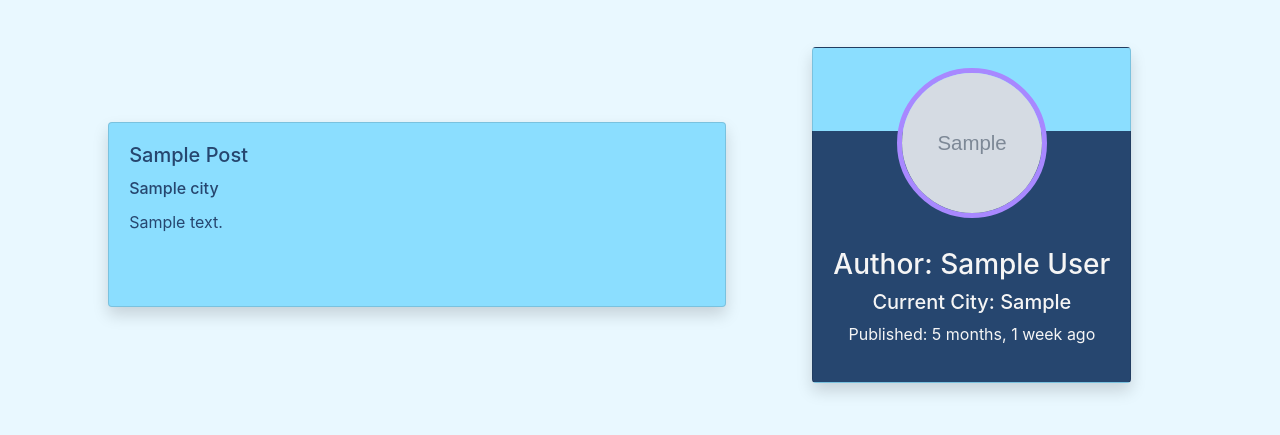
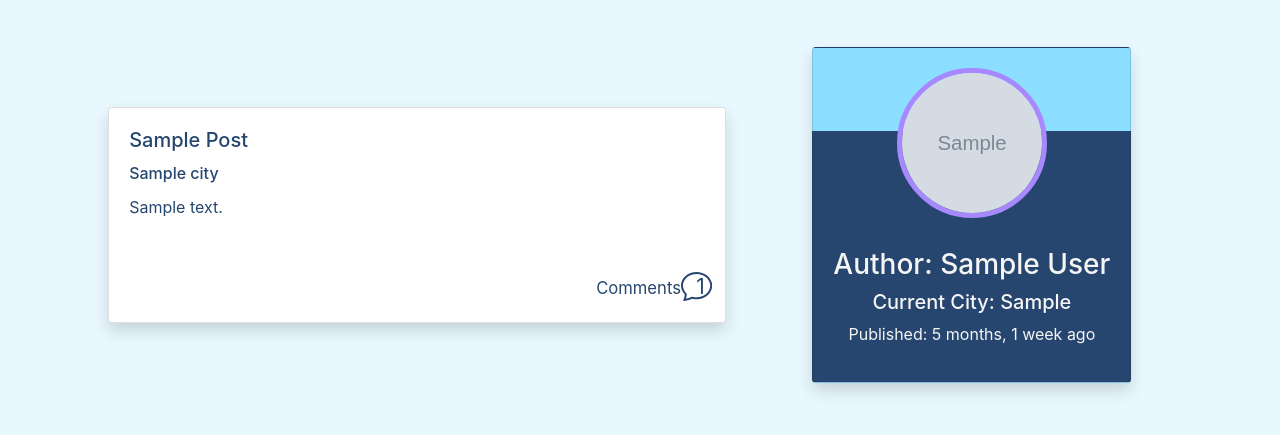
Before and after one commit to ncbentley/wayfarer, a Django app: a page that uses main_app/templates/cities/post.html in a window 1280 px wide. Shown: the part 380-815 px from the top of the page. Run offline with Django 3.2, Linux system fonts and the light colour scheme; tables that the repository leaves empty hold one stand-in row (values such as "Sample post"); grey boxes marked "Sample" are stand-in pictures; some libraries are stand-ins or nearby versions.

Commit message:
comments DONE

```diff
--- a/main_app/static/styles/styles.css
+++ b/main_app/static/styles/styles.css
@@ -228,7 +228,7 @@ button.edit:hover {
 }
 
 #contributions {
-    background-color: var(--cyan);
+    background-color: white;
     margin-bottom: 20px;
 }
 
@@ -247,8 +247,8 @@ span.badge {
 }
 
 #post-card{
-    background-color: rgb(139,222,255);
-    color: rgb(38,70,111);
+    background-color: white;;
+    color: var(--primary);
 }
 
 .btn-edit {
@@ -420,3 +420,40 @@ h1.wayfarer {
     font-size: .9em;
     color: gray
 }
+
+#comments-link {
+    font-size: 1.3em;
+    text-decoration: none;
+    color: var(--primary);
+    position: relative;
+    transition-duration: .3s;
+}
+
+#comments-link:hover {
+    transform: scale(1.1);
+    color: var(--purple);
+}
+
+.comment-number {
+    text-align: center;
+}
+
+.bi-chat {
+    position: absolute;
+    top: -1px;
+    left: 85px;
+}
+
+.comment-label {
+    font-size: .8em;
+}
+
+.profile-link {
+    color: gray;
+    text-decoration: none;
+}
+
+.profile-link:hover {
+    color: var(--purple);
+    text-decoration: none;
+}
--- a/main_app/templates/cities/comments.html
+++ b/main_app/templates/cities/comments.html
@@ -35,11 +35,11 @@
     {% for comment in comments%}
     <div id="comment-card" class="card shadow rounded">
         <div class="card-body">
-            <div class="post-card my-auto card shadow d-flex flex-row m-2 pt-2">
+            <div id="post-card" class="my-auto card shadow d-flex flex-row m-2 pt-2">
                 <!-- Author image -->
                 <img src="{% static '' %}{{comment.user.image}}" alt="" class="p-0 my-2 ml-3 img-thumbnail avatar">
                 <div class="ml-3 titles overflow-scroll">
-                    <span class="relative-time">{{comment.time|timesince}} ago</span>
+                    <span class="relative-time"><a href="{%url 'public_profile' comment.user.username%}" class="profile-link">{{comment.user}}</a> - {{comment.time|timesince}} ago</span>
                     <p class="post-title">{{comment.content}}</p>
                 </div>
             </div>
--- a/main_app/templates/cities/post.html
+++ b/main_app/templates/cities/post.html
@@ -30,6 +30,17 @@
                             Delete Post
                         </button>
                         {%endif%}
+                        <div class="d-flex float-right">
+                            <a href='{{post.id}}/comments' id="comments-link">
+                                <span class="comment-label">Comments&nbsp;&nbsp;</span>
+                                <span class="comment-number">
+                                    {{comments}}
+                                </span>
+                                <svg class="bi bi-chat" width="1.5em" height="1.5em" viewBox="0 0 16 16" fill="currentColor" xmlns="http://www.w3.org/2000/svg">
+                                    <path fill-rule="evenodd" d="M2.678 11.894a1 1 0 0 1 .287.801 10.97 10.97 0 0 1-.398 2c1.395-.323 2.247-.697 2.634-.893a1 1 0 0 1 .71-.074A8.06 8.06 0 0 0 8 14c3.996 0 7-2.807 7-6 0-3.192-3.004-6-7-6S1 4.808 1 8c0 1.468.617 2.83 1.678 3.894zm-.493 3.905a21.682 21.682 0 0 1-.713.129c-.2.032-.352-.176-.273-.362a9.68 9.68 0 0 0 .244-.637l.003-.01c.248-.72.45-1.548.524-2.319C.743 11.37 0 9.76 0 8c0-3.866 3.582-7 8-7s8 3.134 8 7-3.582 7-8 7a9.06 9.06 0 0 1-2.347-.306c-.52.263-1.639.742-3.468 1.105z"/>
+                                </svg>
+                            </a>
+                        </div>
                     </div>
 
                 </div>
--- a/main_app/views.py
+++ b/main_app/views.py
@@ -51,7 +51,8 @@ def profile(request):
                 cities[city] += 1
             else:
                 cities[city] = 1
-        context = {'edit_profile_form': EditProfileForm(initial={'full_name':request.user.full_name, 'current_city':request.user.current_city}), 'posts': posts, 'view_user': request.user, 'cities': cities, 'image_form':ImageForm()}
+        comments = Comment.objects.filter(user=request.user).count()
+        context = {'edit_profile_form': EditProfileForm(initial={'full_name':request.user.full_name, 'current_city':request.user.current_city}), 'posts': posts, 'view_user': request.user, 'cities': cities, 'image_form':ImageForm(), 'comments': comments}
         return render(request, 'registration/profile.html', context)
 
 # public profile route
@@ -60,7 +61,15 @@ def public_profile(request, user_name):
     if request.user == user:
         return redirect('/profile')
     posts = Post.objects.all().filter(user=user.id)
-    context = {'view_user': user, 'posts': posts}
+    cities = {}
+    for post in posts:
+        city = post.city.name.lower().replace(' ', '')
+        if city in cities.keys():
+            cities[city] += 1
+        else:
+            cities[city] = 1
+    comments = Comment.objects.filter(user=user).count()
+    context = {'view_user': user, 'posts': posts, 'cities': cities, 'comments': comments}
     return render(request, 'registration/profile.html', context)
 
 # signup/register route
@@ -119,7 +128,8 @@ def city_index_by_name(request, city_name):
 def post_by_city_name(request, city_name, post_id):
     post = Post.objects.get(id=post_id)
     edit_post = EditPostForm(instance=post)
-    context = {'post': post, 'image': post.city.name.lower().replace(' ', '-') + '.jpg', 'edit_post':edit_post}
+    comments = Comment.objects.filter(post=post).count()
+    context = {'post': post, 'image': post.city.name.lower().replace(' ', '-') + '.jpg', 'edit_post':edit_post, 'comments': comments}
     return render(request, 'cities/post.html', context)
 
 # redirects to pretty post URL
```
Also changed, not shown: main_app/templates/registration/profile.html (+10 -1 lines).
